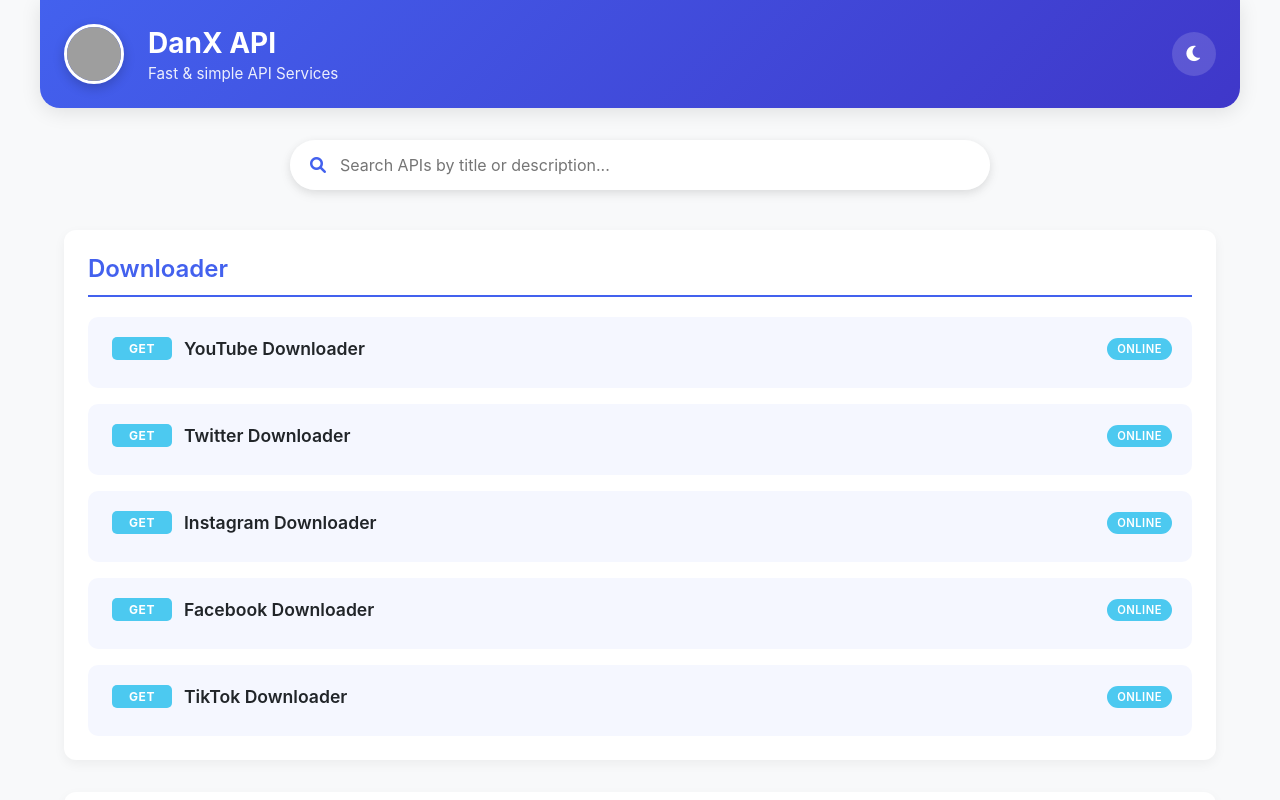
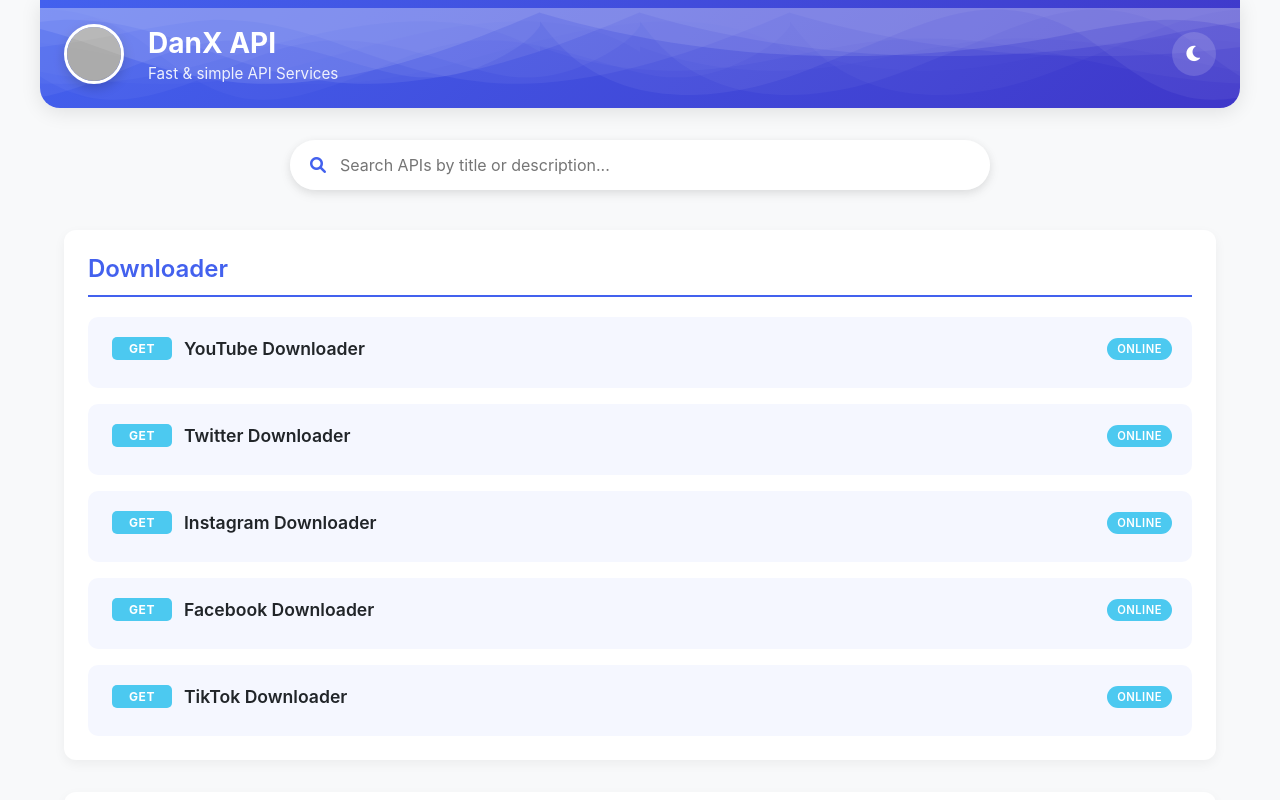
Before and after one commit to DanX1020/DanXAPI, a website: page public/index.html in a window 1280 px wide. Shown: the top 800 px of the page. Drawn offline with Linux system fonts and the light colour scheme; grey boxes are pictures that could not be loaded.

Commit message:
Add files via upload

```diff
--- a/public/index.html
+++ b/public/index.html
@@ -11,6 +11,9 @@
 <body>
     <div class="app-container">
         <header class="app-header">
+            <div class="wave"></div>
+    <div class="wave"></div>
+    <div class="wave"></div>
             <div class="header-content">
                 <img src="https://files.catbox.moe/85t0vq.jpg" alt="Logo" class="logo">
                 <div class="header-text">
```
